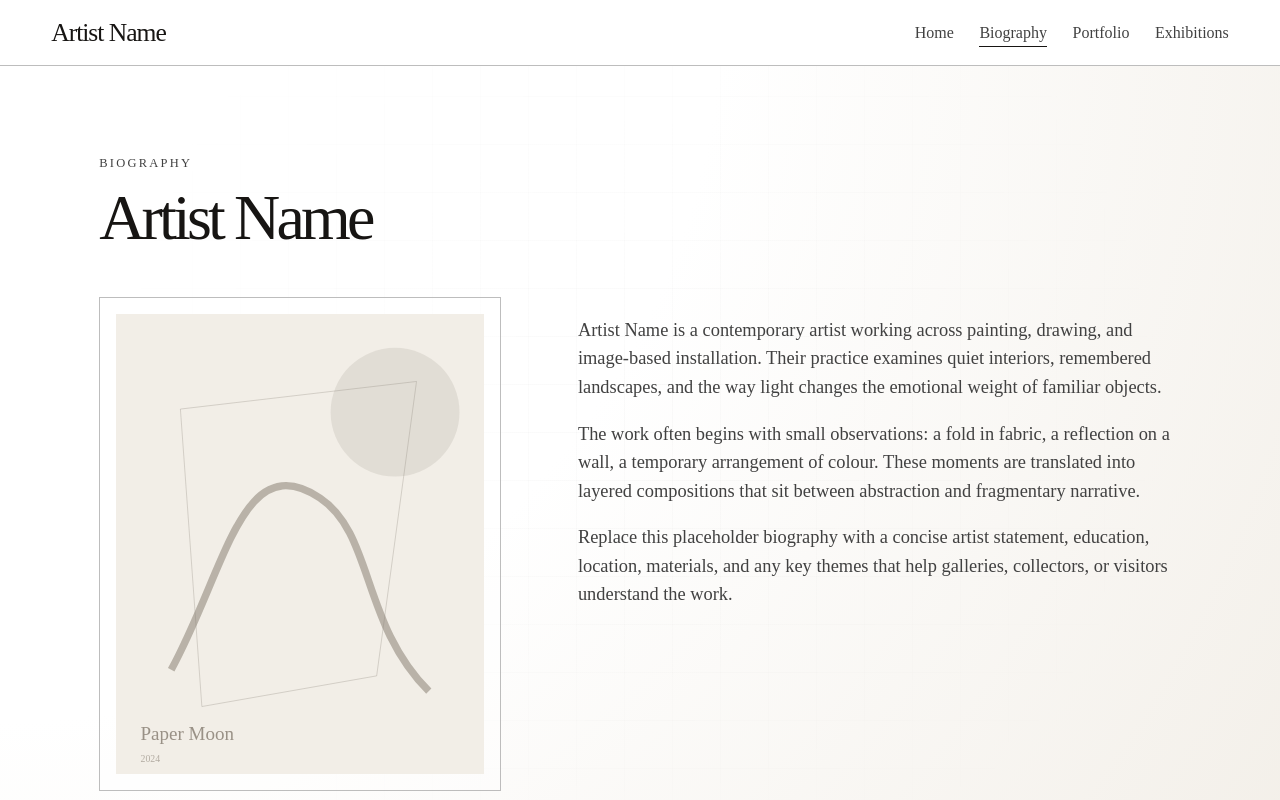
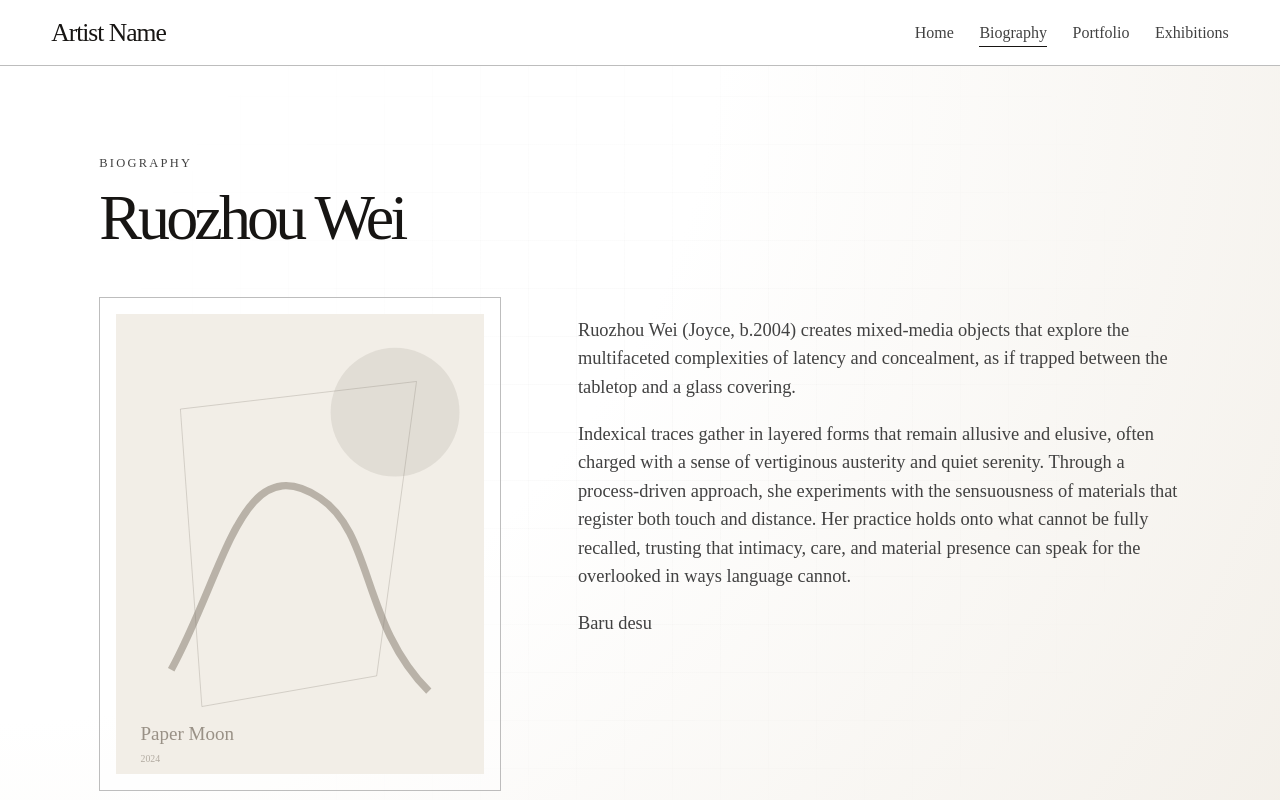
Before and after one commit to zka2038/jweisite, a plain HTML site: page biography.html in a window 1280 px wide. Shown: the top 800 px of the page. Drawn offline with Linux system fonts and the light colour scheme.

Commit message:
changed bio text

```diff
--- a/biography.html
+++ b/biography.html
@@ -21,15 +21,15 @@
 
   <main class="text-page">
     <p class="kicker">Biography</p>
-    <h1>Artist Name</h1>
+    <h1>Ruozhou Wei</h1>
     <div class="text-columns reveal">
       <aside class="portrait-card">
         <img src="assets/images/full/paper-moon.svg" alt="Minimal placeholder portrait artwork">
       </aside>
       <section>
-        <p>Artist Name is a contemporary artist working across painting, drawing, and image-based installation. Their practice examines quiet interiors, remembered landscapes, and the way light changes the emotional weight of familiar objects.</p>
-        <p>The work often begins with small observations: a fold in fabric, a reflection on a wall, a temporary arrangement of colour. These moments are translated into layered compositions that sit between abstraction and fragmentary narrative.</p>
-        <p>Replace this placeholder biography with a concise artist statement, education, location, materials, and any key themes that help galleries, collectors, or visitors understand the work.</p>
+        <p>Ruozhou Wei (Joyce, b.2004) creates mixed-media objects that explore the multifaceted complexities of latency and concealment, as if trapped between the tabletop and a glass covering.</p>
+        <p>Indexical traces gather in layered forms that remain allusive and elusive, often charged with a sense of vertiginous austerity and quiet serenity. Through a process-driven approach, she experiments with the sensuousness of materials that register both touch and distance. Her practice holds onto what cannot be fully recalled, trusting that intimacy, care, and material presence can speak for the overlooked in ways language cannot.</p>
+        <p>Baru desu</p>
       </section>
     </div>
   </main>
```
